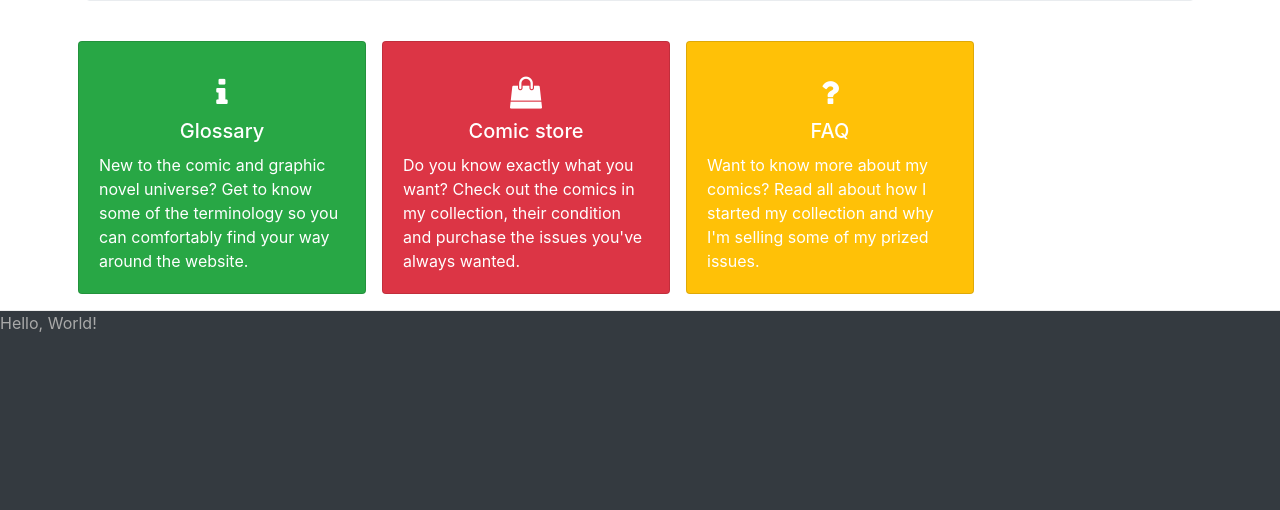
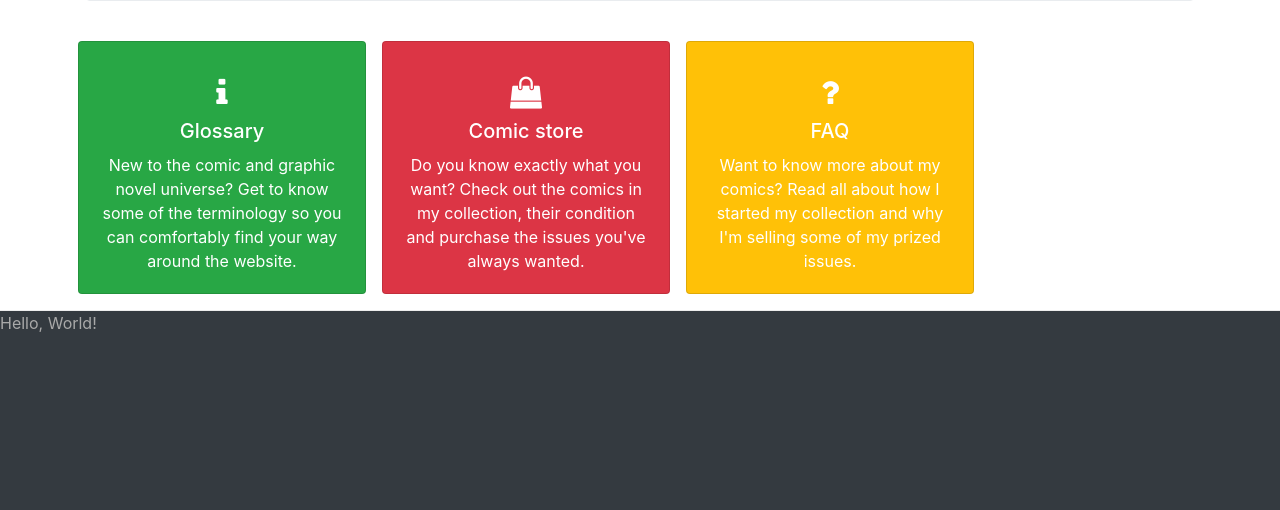
Before and after one commit to adonegan/milestone4-mycomicjumble, a Django app: page / in a window 1280 px wide. Shown: the part 436-946 px from the top of the page. Run offline with Django 3.2, Linux system fonts and the light colour scheme; some libraries are stand-ins or nearby versions.

Commit message:
Center card body text

```diff
--- a/home/templates/index.html
+++ b/home/templates/index.html
@@ -14,21 +14,21 @@
         <div class="card-body">
             <i class="fa fa-info fa-2x" aria-hidden="true"></i>
             <h5 class="card-title">Glossary</h5>
-            <p class="card-text">New to the comic and graphic novel universe? Get to know some of the terminology so you can comfortably find your way around the website.</p>
+            <p class="card-text text-center">New to the comic and graphic novel universe? Get to know some of the terminology so you can comfortably find your way around the website.</p>
         </div>
     </div>
     <div class="card text-white bg-danger mb-3 mt-2 ml-2 mr-2">
         <div class="card-body">
             <i class="fa fa-shopping-bag fa-2x" aria-hidden="true"></i>
             <h5 class="card-title">Comic store</h5>
-            <p class="card-text">Do you know exactly what you want? Check out the comics in my collection, their condition and purchase the issues you've always wanted.</p>
+            <p class="card-text text-center">Do you know exactly what you want? Check out the comics in my collection, their condition and purchase the issues you've always wanted.</p>
         </div>
     </div>
     <div class="card text-white bg-warning mb-3 mt-2 ml-2 mr-2">
         <div class="card-body">
             <i class="fa fa-question big-icon fa-2x" aria-hidden="true"></i>
             <h5 class="card-title">FAQ</h5>
-            <p class="card-text">Want to know more about my comics? Read all about how I started my collection and why I'm selling some of my prized issues. </p>
+            <p class="card-text text-center">Want to know more about my comics? Read all about how I started my collection and why I'm selling some of my prized issues. </p>
         </div>
     </div>
 </div>
```
